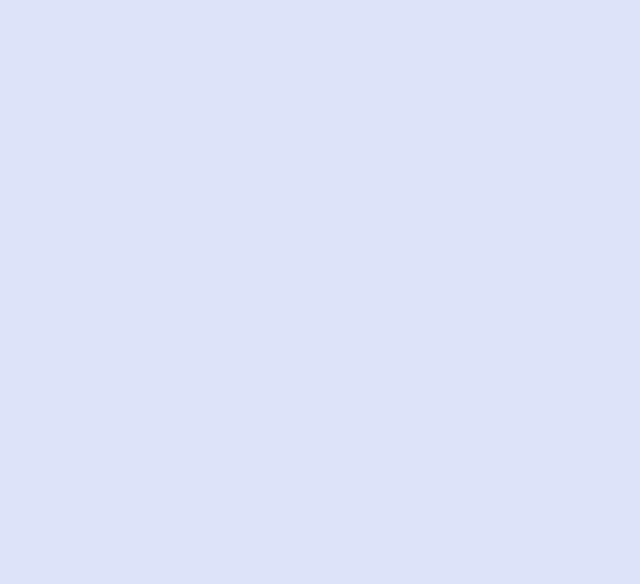
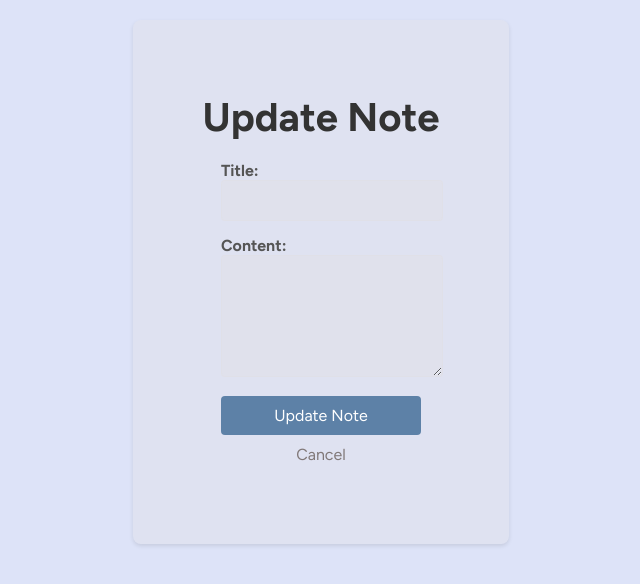
Before and after one commit to abaakil35/Note-React, a React (Create React App) app: page /updatenote/1 in a window 1280 px wide. Before the commit this address had no page. Shown: the top 584 px of the page, without its empty margins (319-959 px from the left). Built offline with nearby package versions, Linux system fonts and the light colour scheme; no server answers.

Commit message:
Finiiiiiiiiiish !!

```diff
--- a/src/App.jsx
+++ b/src/App.jsx
@@ -3,6 +3,7 @@ import NotesList from "./Components/NoteList";
 import LoginPage from "./Components/LoginPage";
 import { Routes, Route } from "react-router-dom";
 import UpdatePassword from "./Components/UpdatePassword";
+import UpdateNote from "./Components/UpdateNote";
 
 function App() {
   const [isConect, setisConect] = useState(false);
@@ -13,7 +14,8 @@ function App() {
         <Route path="/" element={<LoginPage setisConect={setisConect} />} />
         <Route path="/home" element={<NotesList isConect={isConect} setisConect={setisConect}/>} />
         <Route path="/updatepassword" element={<UpdatePassword />} />
-      </Routes>
+        <Route path ="/updatenote/:id" element={<UpdateNote />} />
+        </Routes>
     </div>
   );
 }
--- a/src/Components/CreateNote.jsx
+++ b/src/Components/CreateNote.jsx
@@ -20,11 +20,9 @@ const CreateNote = ({ onCreate, onCancel }) => {
   const handleSubmit = (e) => {
     e.preventDefault();
     const newNote = { shared_with: recipient, title, content, time: new Date().toLocaleString() };
-    console.log('Submitting new note:', newNote); // Debugging line to check the newNote object
 
     axios.post('https://notes.devlop.tech/api/notes', newNote)
       .then(response => {
-        console.log('Note created:', response.data); // Debugging line to check the response
         onCreate(response.data);
       })
       .catch(error => console.error('Error adding note:', error));
--- a/src/Components/DetailsNote.jsx
+++ b/src/Components/DetailsNote.jsx
@@ -31,7 +31,6 @@ const DetailsNote = ({ title, content, sharedWith, onCancel, date }) => {
       </div>
       </div>
       <div className="buttons">
-        <button className="edit-button" >Edit</button>
         <button className="cancel-button" onClick={onCancel}>Cancel</button>
       </div>
     </div>
--- a/src/Components/NoteList.jsx
+++ b/src/Components/NoteList.jsx
@@ -119,22 +119,12 @@ const NotesList = ({ setisConect, isConnect }) => {
         </div>
         <div className="CardsNotes">
           {notes.map((note) => (
-            <motion.div
-              key={note.id}
-              initial={{ opacity: 0, y: -50 }}
-              animate={{ opacity: 1, y: 0 }}
-              exit={{ opacity: 0, y: 50 }}
-              transition={{
-                type: "spring",
-                stiffness: 100,
-                damping: 25,
-              }}
-            >
-              <CardNotes note={note} onDelete={handleDeleteNote} />
-            </motion.div>
+
+              <CardNotes note={note} id={note.id} onDelete={handleDeleteNote} />
+
           ))}
         </div>
-        <AnimatePresence>
+
           {showCreateNote && (
             <motion.div
               initial={{ opacity: 0 }}
@@ -155,7 +145,7 @@ const NotesList = ({ setisConect, isConnect }) => {
               </motion.div>
             </motion.div>
           )}
-        </AnimatePresence>
+
       </div>
     </div>
   );
--- a/src/Components/Style/UpdateNote.css
+++ b/src/Components/Style/UpdateNote.css
@@ -0,0 +1,69 @@
+.update-note-form-container {
+    display: flex;
+    flex-direction: column;
+    align-items: center;
+    padding: 70px;
+    background-color: #e1dfdf46;
+    border-radius: 8px;
+    box-shadow: 0 2px 4px rgba(0, 0, 0, 0.1);
+    margin-top: 20px;
+}
+
+.update-note-title {
+    font-size: 40px;
+    margin-bottom: 20px;
+    color: #333;
+}
+
+.update-note-form {
+    width: 90%;
+    max-width: 200px;
+}
+
+.form-group {
+    margin-bottom: 15px;
+}
+
+.update-note-label {
+    margin-bottom: 5px;
+    font-weight: bold;
+    color: #555;
+}
+
+.update-note-input,
+.update-note-textarea {
+    width: 100%;
+    padding: 10px;
+    border: 1px solid #e1dfdf46;
+    border-radius: 4px;
+    font-size: 16px;
+    background-color: #e1dfdf46;
+}
+
+.update-note-textarea {
+    height: 100px;
+    resize: vertical;
+}
+
+.update-note-button {
+    width: 100%;
+    padding: 10px;
+    background-color: #5d81a7;
+    border: none;
+    border-radius: 4px;
+    color: white;
+    font-size: 16px;
+    cursor: pointer;
+}
+
+.update-note-button:hover {
+    background-color: #0056b3;
+}
+
+.update-note-cancel {
+    padding: 10px;
+    color: rgb(128, 120, 120);
+    font-size: 16px;
+    cursor: pointer;
+    text-decoration: none;
+}
--- a/src/Components/Style/UpdatePassword.css
+++ b/src/Components/Style/UpdatePassword.css
@@ -1,6 +1,6 @@
 .update-password-container {
   max-width: 400px;
-  margin: 50px auto;
+  margin: 40px auto;
   padding: 70px;
   background-color: #ffffff64;
   border-radius: 10px;
@@ -51,3 +51,15 @@
   background-color: #0056b3;
   border: none;
 }
+
+.link{
+  text-align: center;
+ margin-left: 130px;
+  padding: 7px;
+  border: none;
+
+  font-size: 16px;
+  text-decoration: none;
+  color: #555555;
+  font-weight: bold;
+}
--- a/src/Components/UpdateNote.jsx
+++ b/src/Components/UpdateNote.jsx
@@ -1,55 +1,89 @@
-import "./Style/CreateNote.css";
+import "./Style/UpdateNote.css";
 import { useState, useEffect } from "react";
 import axios from 'axios';
+import { useParams, useNavigate, Link } from "react-router-dom";
 
-const UpdateNote = ({ onCancel, title: initialTitle, content: initialContent, sharedWith, id }) => {
+const UpdateNote = ({ onCancel, title: initialTitle, content: initialContent, sharedWith }) => {
   const [title, setTitle] = useState(initialTitle);
   const [content, setContent] = useState(initialContent);
+  const [atitle, setAtitle]= useState("");
+  const [acontent, setAcontent]= useState("");
+  const [updated, setUpdated]= useState(false);
+  const id = useParams().id;
+  const navigate = useNavigate();
+
+
+
 
   useEffect(() => {
     setTitle(initialTitle);
     setContent(initialContent);
   }, [initialTitle, initialContent]);
 
-  const handleSubmit = (e) => {
+  const handleSubmit =  async (e) => {
     e.preventDefault();
     const updatedNote = { title, content, sharedWith };
     axios.put(`https://notes.devlop.tech/api/notes/${id}`, updatedNote)
       .then(response => {
         console.log('Note updated:', response.data);
         onCancel();
+        setUpdated(true)
+
       })
       .catch(error => console.error('Error updating note:', error));
   };
 
+
+  const GetData = () => {
+    axios.get(`https://notes.devlop.tech/api/notes/${id}`)
+    .then((response )=>{
+      setAtitle(response.data.title);
+      setAcontent(response.data.content);
+
+    })
+  }
+
+const handlegood = () => {
+  navigate('/home');
+
+}
+
+  useEffect(()=>{
+    GetData();
+  },[])
+
   return (
-    <div className="create-note-form-container">
-      <h1 className="create-note-title">Update Note</h1>
-      <form onSubmit={handleSubmit}>
-        <div>
-          <label className="create-note-labels" htmlFor="title">
+    <div className="update-note-form-container">
+      <h1 className="update-note-title">Update Note</h1>
+      <form onSubmit={handleSubmit} className="update-note-form">
+        <div className="form-group">
+          <label className="update-note-label" htmlFor="title">
             Title:
           </label>
           <input
             type="text"
             id="title"
-            value={title}
+            defaultValue={atitle}
             onChange={(e) => setTitle(e.target.value)}
+            className="update-note-input"
           />
         </div>
-        <div>
-          <label className="create-note-labels" htmlFor="content">
+        <div className="form-group">
+          <label className="update-note-label" htmlFor="content">
             Content:
           </label>
           <textarea
             id="content"
-            value={content}
+            defaultValue={acontent}
             onChange={(e) => setContent(e.target.value)}
+            className="update-note-textarea"
           />
         </div>
-        <button type="submit">Save</button>
-        <button type="button" onClick={onCancel}>Cancel</button>
+        <button type="submit" onClick={handlegood} className="update-note-button">
+          Update Note
+        </button>
       </form>
+      <Link to="/home" className="update-note-cancel">Cancel</Link>
     </div>
   );
 };
--- a/src/Components/UpdatePassword.jsx
+++ b/src/Components/UpdatePassword.jsx
@@ -1,7 +1,7 @@
 import { useState } from "react";
 import axios from "axios";
 import { motion } from "framer-motion";
-import { useNavigate } from "react-router-dom";
+import { useNavigate, Link } from "react-router-dom";
 import './Style/UpdatePassword.css'
 import Alert from '@mui/material/Alert';
 
@@ -46,6 +46,15 @@ const User = () => {
     <div className="update-password-container">
       <h1 className="update-password-title">Change Password</h1>
       <form onClick={handleSubmit} className="update-password-form">
+      <div>
+          <label>Old Password :</label>
+          <input
+            type="text"
+            className="change"
+            onChange={(e) => setold(e.target.value)}
+            placeholder="Old Password"
+          />
+        </div>
         <div>
           <label>New Password :</label>
           <input
@@ -73,7 +82,9 @@ const User = () => {
         </motion.button>
       </form>
       <br />
-      <Alert severity="warning">
+                <Link className="link" to="/home">Return To Home</Link>
+                <br />
+      <Alert style={{marginTop: "10px"}} severity="warning">
                   If you Have Probleme Please Contact  <strong>Mr.Taha Ferhani</strong> for reset your password  !!!!!
                 </Alert>
     </div>
```
Also changed, not shown: src/Components/CardNotes.jsx (+4 -3 lines).
